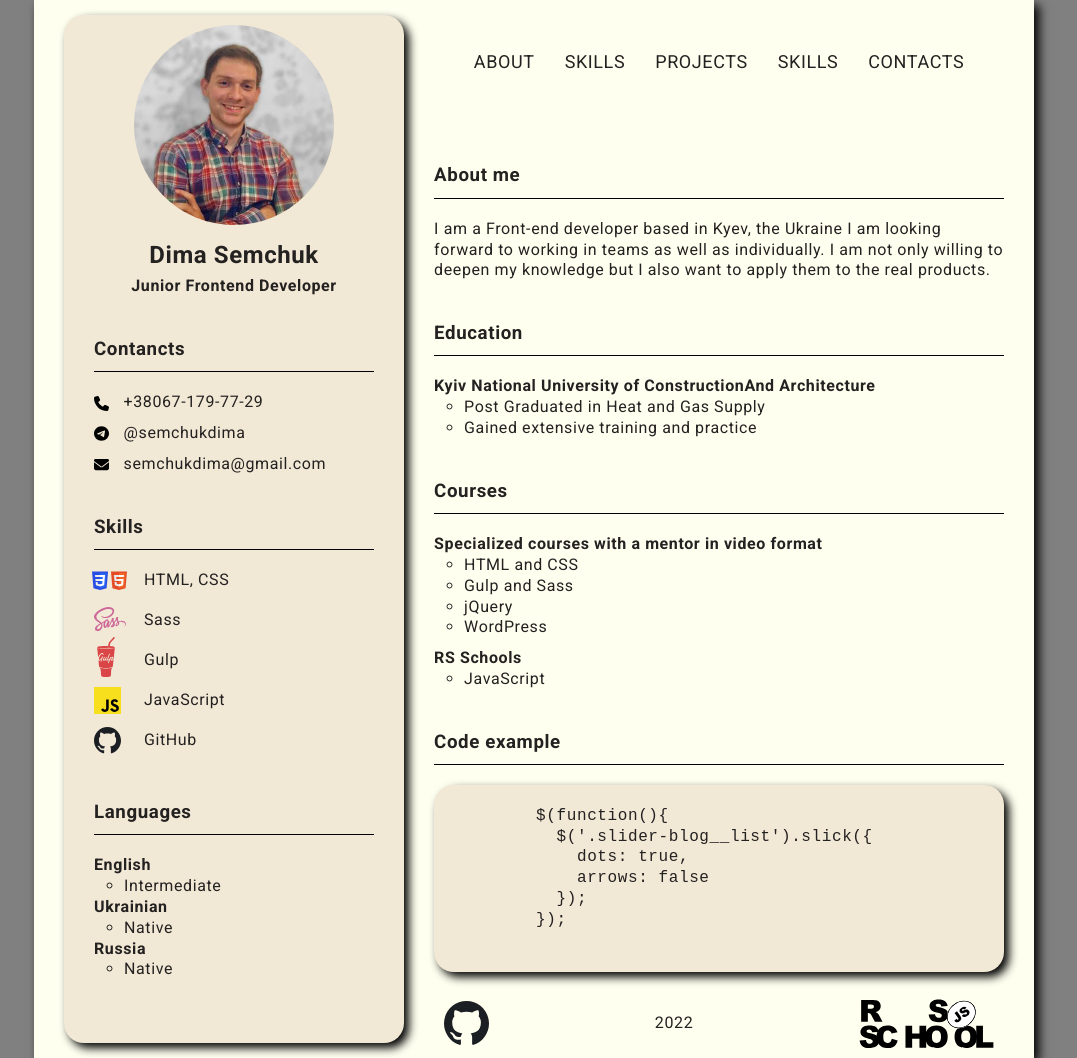
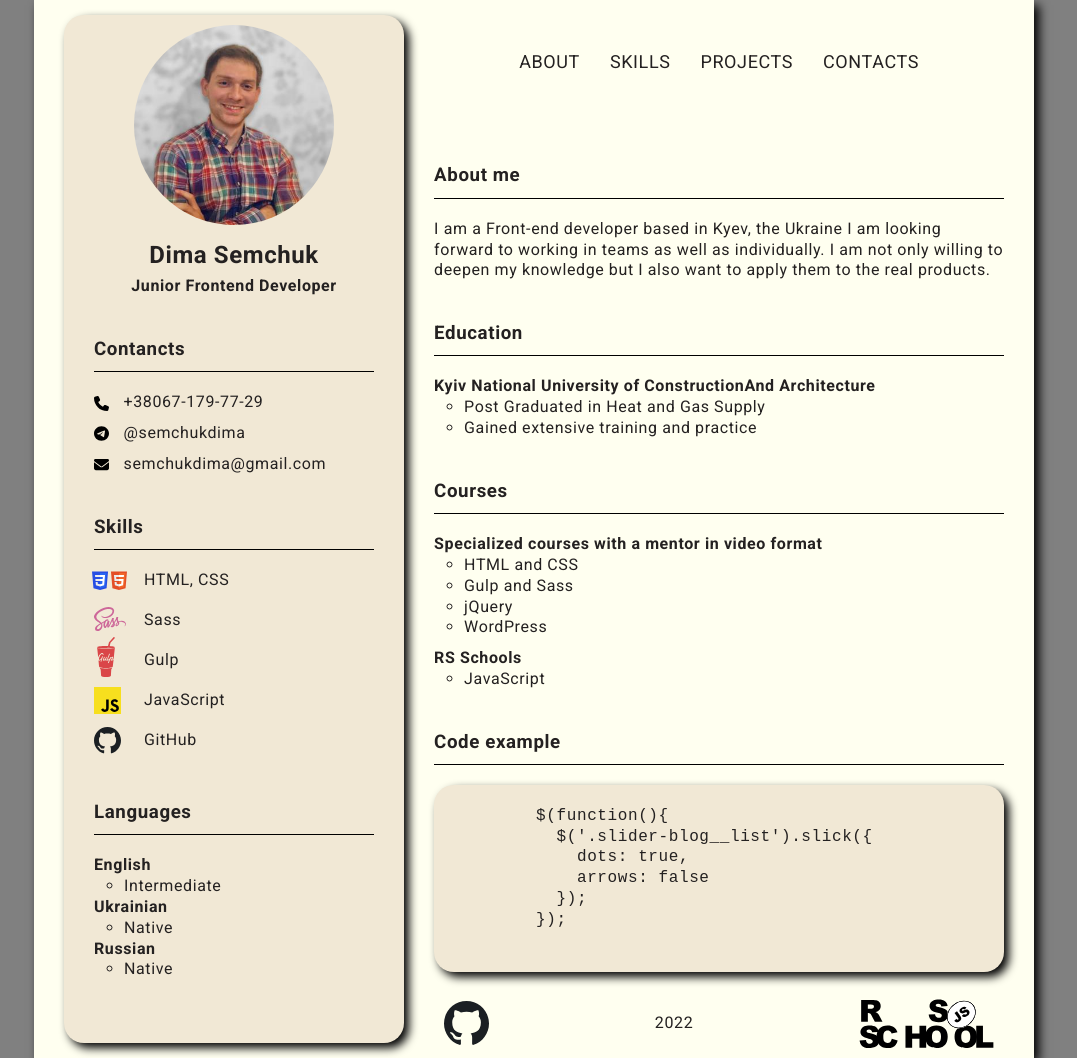
Before and after one commit to Dima-Semchuk/rsschool-cv, a plain HTML site: page index.html in a window 1280 px wide. Shown: the whole page, without its empty margins (106-1183 px from the left). Drawn offline with Linux system fonts and the light colour scheme.

Commit message:
fix: fix html

```diff
--- a/index.html
+++ b/index.html
@@ -16,7 +16,7 @@
     <h1 class="setion-about__name">Dima Semchuk</h1>
     <h4 class="setion-about__surname">Junior Frontend Developer</h4>
 
-    <h3 class="section-title">Contancts</h3>
+    <h3 class="section-title" id="contacts">Contancts</h3>
     <div class="underline"></div>
     <ul class="contacts">
       <li class="contacts__item">
@@ -33,7 +33,7 @@
       </li>
     </ul>
 
-    <h3 class="section-title">Skills</h3>
+    <h3 class="section-title" id="skills">Skills</h3>
     <div class="underline"></div>
     <ul class="skills">
       <li class="skills__item skills__image-html">HTML, CSS</li>
@@ -53,7 +53,7 @@
     <ul class="languages">
       <li class="languages__item">Native</li>
     </ul>
-    <h4 class="languages__kind">Russia</h4>
+    <h4 class="languages__kind">Russian</h4>
     <ul class="languages">
       <li class="languages__item">Native</li>
     </ul>
@@ -73,9 +73,6 @@
             <a class="menu__link" href="#projects">projects</a>
           </li>
           <li class="menu__item">
-            <a class="menu__link" href="#skills">skills</a>
-          </li>
-          <li class="menu__item">
             <a class="menu__link" href="#contacts">contacts</a>
           </li>
         </ul>
@@ -83,7 +80,7 @@
     </header>
 
     <div class="about">
-      <h3 class="section-title">About me</h3>
+      <h3 class="section-title" id="about">About me</h3>
       <div class="underline"></div>
       <p class="about__me">
         I am a Front-end developer based in Kyev, the Ukraine
--- a/style.css
+++ b/style.css
@@ -1,5 +1,6 @@
 html {
   box-sizing: border-box;
+  scroll-behavior: smooth;
 }
 
 *,
```
